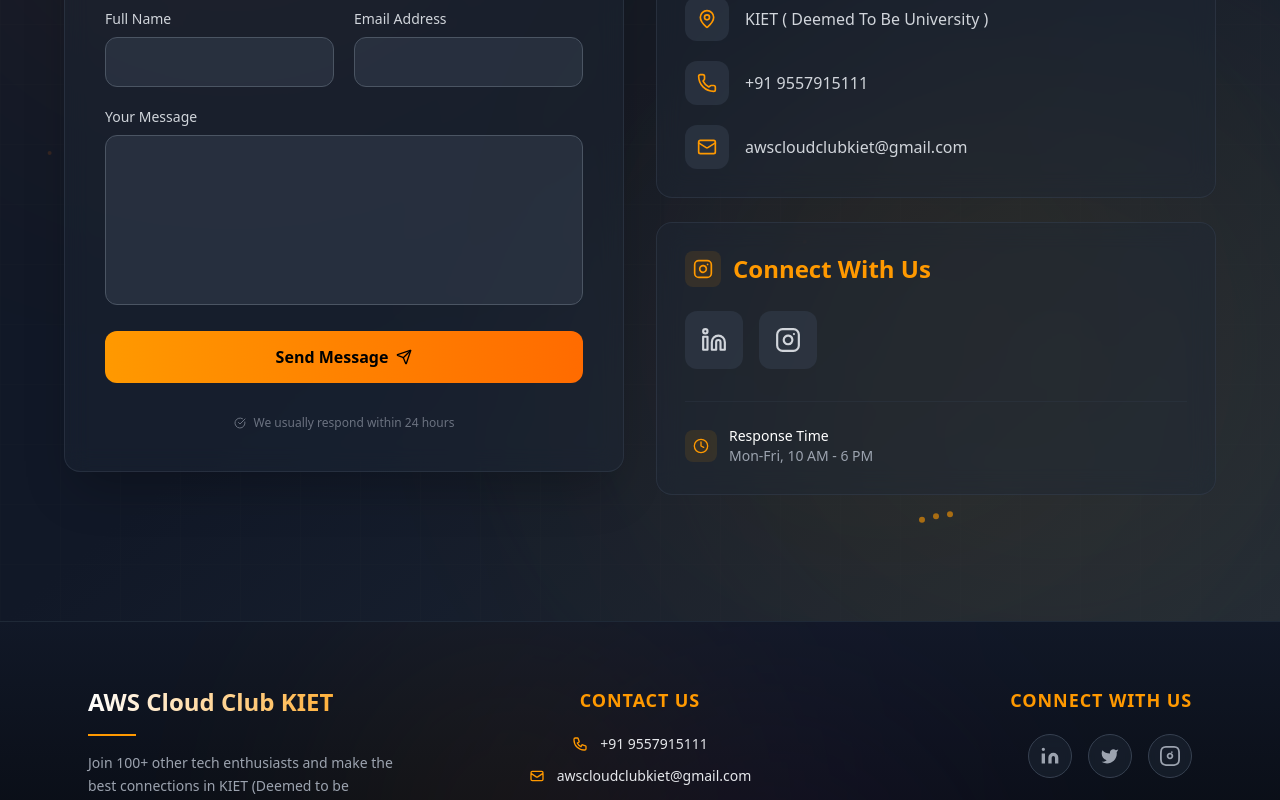
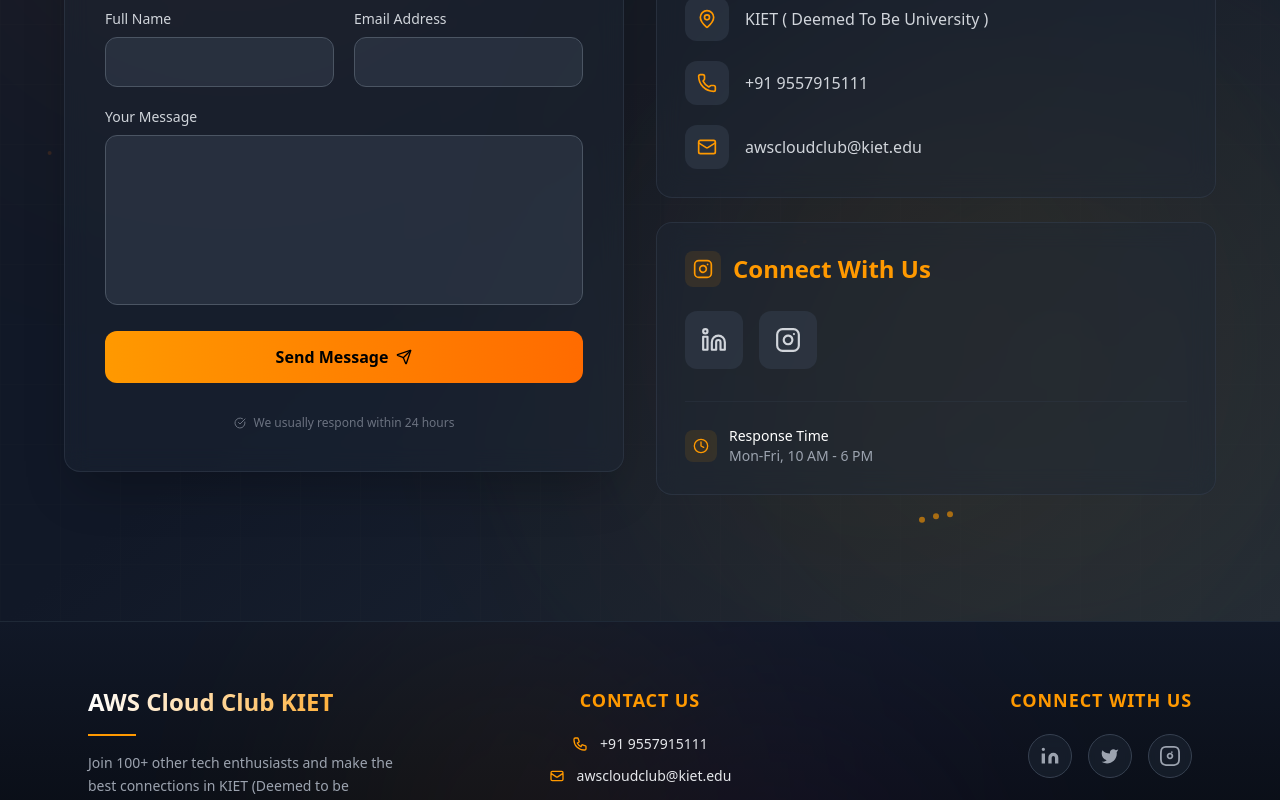
Before and after one commit to rachit224agarwal/aws-club-website, a React (Vite) app in the folder awsclub/: page /contact in a window 1280 px wide. Shown: the part 520-1320 px from the top of the page. Built offline with nearby package versions, Linux system fonts and the light colour scheme.

Commit message:
feat: enhance Footer and Contact page UI and content

```diff
--- a/awsclub/src/components/Footer.jsx
+++ b/awsclub/src/components/Footer.jsx
@@ -128,7 +128,7 @@
                     <svg className="w-4 h-4 text-[#FF9900] group-hover:scale-110 transition-transform" fill="none" stroke="currentColor" viewBox="0 0 24 24">
                       <path strokeLinecap="round" strokeLinejoin="round" strokeWidth="2" d="M3 8l7.89 5.26a2 2 0 002.22 0L21 8M5 19h14a2 2 0 002-2V7a2 2 0 00-2-2H5a2 2 0 00-2 2v10a2 2 0 002 2z" />
                     </svg>
-                    <span>awscloudclubkiet@gmail.com</span>
+                    <span>awscloudclub@kiet.edu</span>
                   </a>
                 </motion.li>
               </ul>
--- a/awsclub/src/pages/Contact.jsx
+++ b/awsclub/src/pages/Contact.jsx
@@ -110,7 +110,7 @@
   const contactInfo = [
     { icon: MapPin, text: "KIET ( Deemed To Be University )", delay: 0.1, link: "https://maps.app.goo.gl/WT9i7216vyEPM3KP8" },
     { icon: Phone, text: "+91 9557915111", delay: 0.2, link: "tel:+919557915111" },
-    { icon: Mail, text: "awscloudclubkiet@gmail.com", delay: 0.3, link: "mailto:awscloudclubkiet@gmail.com" }
+    { icon: Mail, text: "awscloudclub@kiet.edu", delay: 0.3, link: "mailto:awscloudclub@kiet.edu" }
   ];
 
   // Animated Background Particles
```
